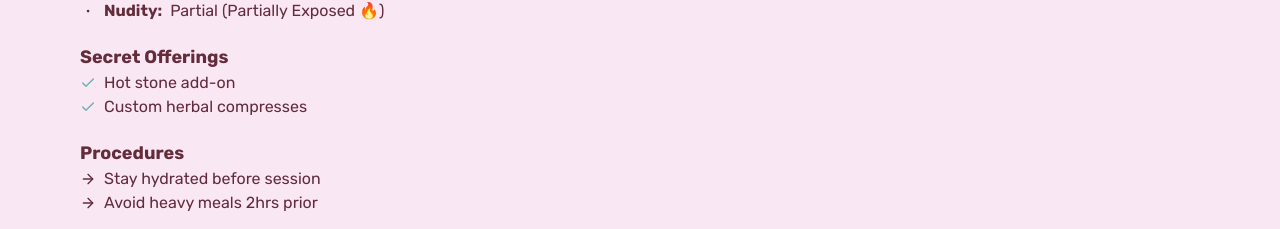
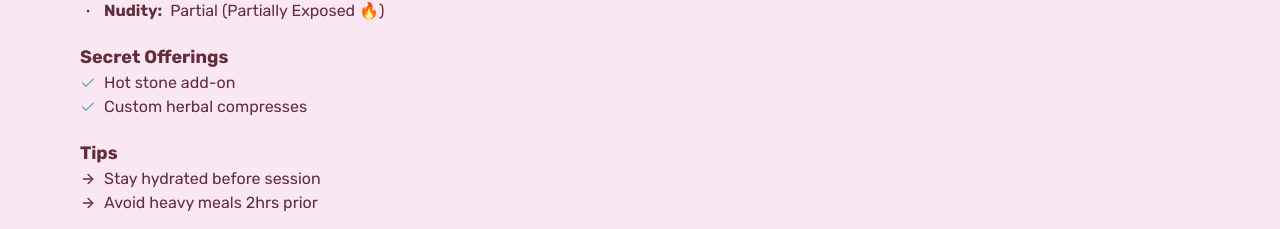
Before and after one commit to shohan-pherones/bliss-kiss-frontend, a Next.js app: page /specialists/1 in a window 1280 px wide. Shown: the part 1149-1378 px from the top of the page. Built offline with nearby package versions, Linux system fonts and the light colour scheme.

Commit message:
Update SpecialistDetailsPartition.tsx

```diff
--- a/src/components/partials/SpecialistDetailsPartition.tsx
+++ b/src/components/partials/SpecialistDetailsPartition.tsx
@@ -84,7 +84,7 @@ const SpecialistDetailsPartition = ({
         </ul>
       </div>
       <div>
-        <h3 className="text md:text-lg font-bold">Procedures</h3>
+        <h3 className="text md:text-lg font-bold">Tips</h3>
         <ul>
           {specialist.tips.map((tip, index) => (
             <li key={index + tip} className="flex items-center gap-2">
```
